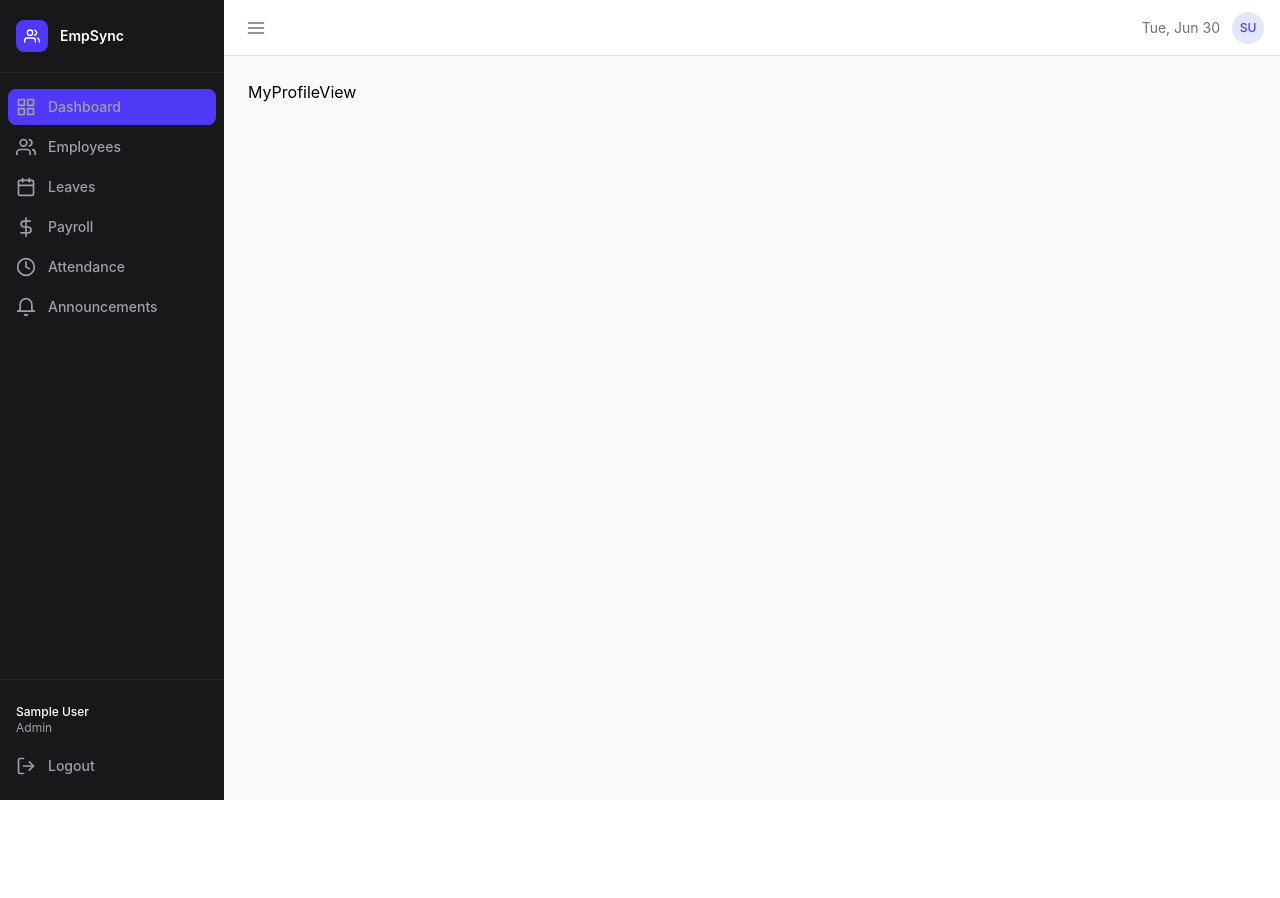
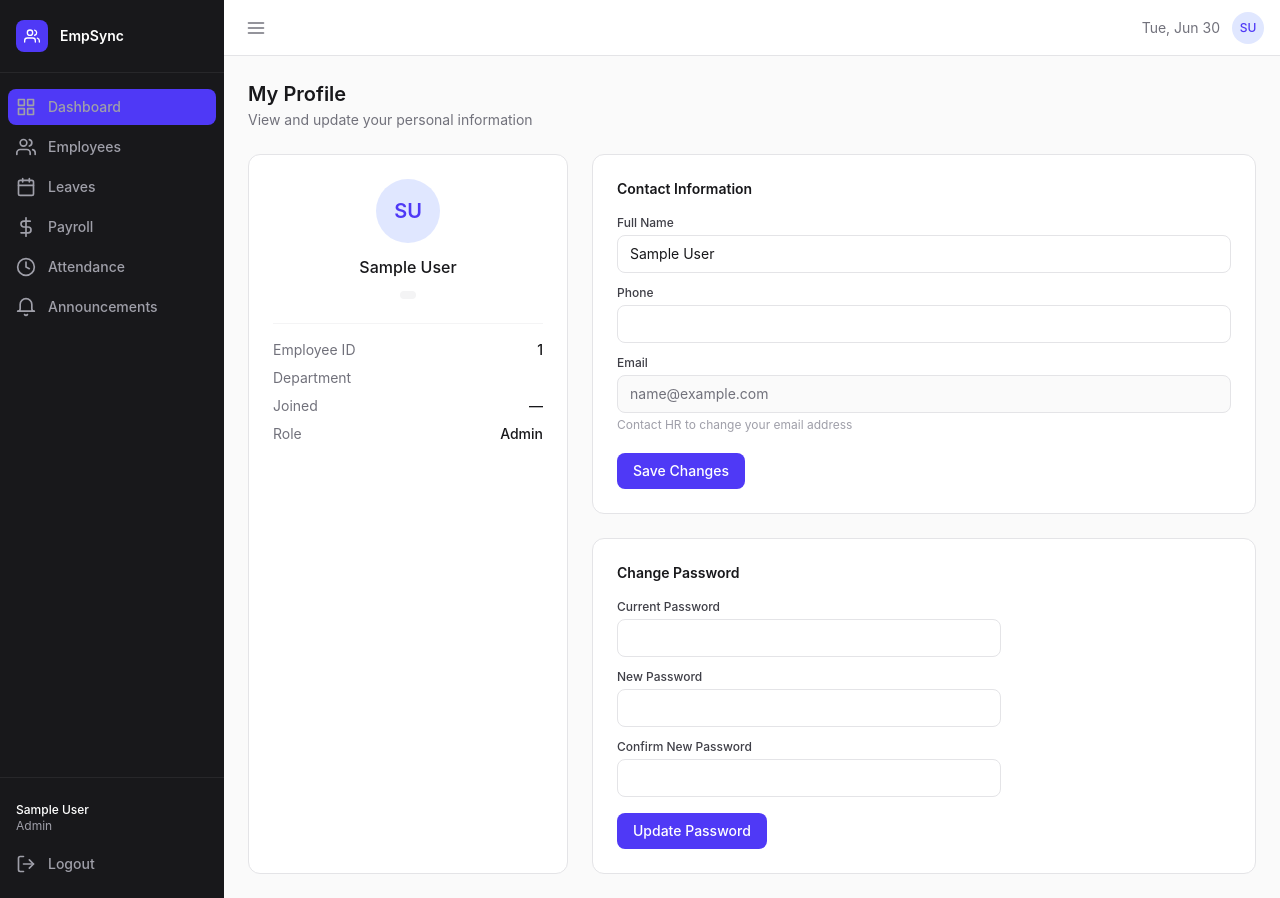
Before and after one commit to reachthenic-alt/empsync_pp, a Vue app: page /my-profile in a window 1280 px wide. Before the commit the page ends 800 px from the top, so only its background shows below. Built offline with nearby package versions, Linux system fonts and the light colour scheme; sample sign-in values are in the browser's storage.

Commit message:
Add My Profile page for employees

```diff
--- a/src/views/employee/MyProfileView.vue
+++ b/src/views/employee/MyProfileView.vue
@@ -1 +1,160 @@
-<template><div>MyProfileView</div></template>
+<template>
+  <div>
+    <!-- Header -->
+    <div class="mb-6">
+      <h1 class="text-xl font-semibold text-zinc-900 dark:text-white">My Profile</h1>
+      <p class="text-sm text-zinc-500 dark:text-zinc-400 mt-0.5">View and update your personal information</p>
+    </div>
+
+    <div class="grid lg:grid-cols-3 gap-6">
+      <!-- Profile summary card -->
+      <div class="bg-white dark:bg-zinc-900 border border-zinc-200 dark:border-zinc-800 rounded-xl p-6 flex flex-col items-center text-center">
+        <div class="w-16 h-16 rounded-full bg-indigo-100 dark:bg-indigo-900 flex items-center justify-center text-indigo-600 dark:text-indigo-400 font-semibold text-xl mb-3">
+          {{ getInitials(employee.name) }}
+        </div>
+        <p class="font-medium text-zinc-900 dark:text-white">{{ employee.name }}</p>
+        <p class="text-sm text-zinc-500 dark:text-zinc-400">{{ employee.position }}</p>
+        <span :class="['mt-3 text-xs px-2 py-1 rounded-md font-medium', employee.status === 'active' ? 'bg-green-50 dark:bg-green-900/30 text-green-700 dark:text-green-400' : 'bg-zinc-100 dark:bg-zinc-800 text-zinc-500 dark:text-zinc-400']">
+          {{ employee.status }}
+        </span>
+
+        <div class="w-full mt-6 pt-4 border-t border-zinc-100 dark:border-zinc-800 space-y-2 text-left">
+          <div class="flex justify-between text-sm">
+            <span class="text-zinc-500 dark:text-zinc-400">Employee ID</span>
+            <span class="text-zinc-900 dark:text-white font-medium">{{ employee.id }}</span>
+          </div>
+          <div class="flex justify-between text-sm">
+            <span class="text-zinc-500 dark:text-zinc-400">Department</span>
+            <span class="text-zinc-900 dark:text-white font-medium">{{ employee.department }}</span>
+          </div>
+          <div class="flex justify-between text-sm">
+            <span class="text-zinc-500 dark:text-zinc-400">Joined</span>
+            <span class="text-zinc-900 dark:text-white font-medium">{{ formatDate(employee.joinDate) }}</span>
+          </div>
+          <div class="flex justify-between text-sm">
+            <span class="text-zinc-500 dark:text-zinc-400">Role</span>
+            <span class="text-zinc-900 dark:text-white font-medium capitalize">{{ employee.role }}</span>
+          </div>
+        </div>
+      </div>
+
+      <!-- Editable details -->
+      <div class="lg:col-span-2 space-y-6">
+        <div class="bg-white dark:bg-zinc-900 border border-zinc-200 dark:border-zinc-800 rounded-xl p-6">
+          <h2 class="text-sm font-semibold text-zinc-900 dark:text-white mb-4">Contact Information</h2>
+          <div class="space-y-3">
+            <div>
+              <label class="block text-xs font-medium text-zinc-700 dark:text-zinc-300 mb-1">Full Name</label>
+              <input v-model="form.name" type="text" class="w-full px-3 py-2 text-sm border border-zinc-200 dark:border-zinc-700 rounded-lg bg-white dark:bg-zinc-800 text-zinc-900 dark:text-white focus:outline-none focus:ring-2 focus:ring-indigo-500" />
+            </div>
+            <div>
+              <label class="block text-xs font-medium text-zinc-700 dark:text-zinc-300 mb-1">Phone</label>
+              <input v-model="form.phone" type="text" class="w-full px-3 py-2 text-sm border border-zinc-200 dark:border-zinc-700 rounded-lg bg-white dark:bg-zinc-800 text-zinc-900 dark:text-white focus:outline-none focus:ring-2 focus:ring-indigo-500" />
+            </div>
+            <div>
+              <label class="block text-xs font-medium text-zinc-700 dark:text-zinc-300 mb-1">Email</label>
+              <input :value="employee.email" type="email" disabled class="w-full px-3 py-2 text-sm border border-zinc-200 dark:border-zinc-700 rounded-lg bg-zinc-50 dark:bg-zinc-800/50 text-zinc-500 dark:text-zinc-500 cursor-not-allowed" />
+              <p class="text-xs text-zinc-400 dark:text-zinc-500 mt-1">Contact HR to change your email address</p>
+            </div>
+          </div>
+          <div class="flex items-center gap-3 mt-5">
+            <button @click="saveDetails" class="px-4 py-2 text-sm font-medium text-white bg-indigo-600 hover:bg-indigo-700 rounded-lg transition-colors">
+              Save Changes
+            </button>
+            <span v-if="savedMessage" class="text-xs text-green-600 dark:text-green-400">{{ savedMessage }}</span>
+          </div>
+        </div>
+
+        <div class="bg-white dark:bg-zinc-900 border border-zinc-200 dark:border-zinc-800 rounded-xl p-6">
+          <h2 class="text-sm font-semibold text-zinc-900 dark:text-white mb-4">Change Password</h2>
+          <div class="space-y-3 max-w-sm">
+            <div>
+              <label class="block text-xs font-medium text-zinc-700 dark:text-zinc-300 mb-1">Current Password</label>
+              <input v-model="passwordForm.current" type="password" class="w-full px-3 py-2 text-sm border border-zinc-200 dark:border-zinc-700 rounded-lg bg-white dark:bg-zinc-800 text-zinc-900 dark:text-white focus:outline-none focus:ring-2 focus:ring-indigo-500" />
+            </div>
+            <div>
+              <label class="block text-xs font-medium text-zinc-700 dark:text-zinc-300 mb-1">New Password</label>
+              <input v-model="passwordForm.next" type="password" class="w-full px-3 py-2 text-sm border border-zinc-200 dark:border-zinc-700 rounded-lg bg-white dark:bg-zinc-800 text-zinc-900 dark:text-white focus:outline-none focus:ring-2 focus:ring-indigo-500" />
+            </div>
+            <div>
+              <label class="block text-xs font-medium text-zinc-700 dark:text-zinc-300 mb-1">Confirm New Password</label>
+              <input v-model="passwordForm.confirm" type="password" class="w-full px-3 py-2 text-sm border border-zinc-200 dark:border-zinc-700 rounded-lg bg-white dark:bg-zinc-800 text-zinc-900 dark:text-white focus:outline-none focus:ring-2 focus:ring-indigo-500" />
+            </div>
+          </div>
+          <p v-if="passwordError" class="text-xs text-red-500 mt-2">{{ passwordError }}</p>
+          <p v-if="passwordSuccess" class="text-xs text-green-600 dark:text-green-400 mt-2">{{ passwordSuccess }}</p>
+          <button @click="changePassword" class="mt-4 px-4 py-2 text-sm font-medium text-white bg-indigo-600 hover:bg-indigo-700 rounded-lg transition-colors">
+            Update Password
+          </button>
+        </div>
+      </div>
+    </div>
+  </div>
+</template>
+
+<script setup>
+import { ref, computed } from 'vue'
+import { useDataStore } from '../../stores/data.js'
+import { useAuthStore } from '../../stores/auth.js'
+
+const dataStore = useDataStore()
+const authStore = useAuthStore()
+
+// Always read the latest employee record from the store (source of truth)
+const employee = computed(() =>
+  dataStore.getEmployeeById(authStore.user.id) ?? authStore.user
+)
+
+const form = ref({
+  name: employee.value.name,
+  phone: employee.value.phone,
+})
+
+const savedMessage = ref('')
+
+function saveDetails() {
+  if (!form.value.name.trim()) return
+  dataStore.updateEmployee(employee.value.id, {
+    name: form.value.name,
+    phone: form.value.phone,
+  })
+  authStore.updateUser({ name: form.value.name, phone: form.value.phone })
+  savedMessage.value = 'Saved!'
+  setTimeout(() => (savedMessage.value = ''), 2000)
+}
+
+function getInitials(name) {
+  return name.split(' ').map(n => n[0]).join('').slice(0, 2).toUpperCase()
+}
+function formatDate(dateStr) {
+  if (!dateStr) return '—'
+  return new Date(dateStr).toLocaleDateString('en-US', { month: 'short', day: 'numeric', year: 'numeric' })
+}
+
+const passwordForm = ref({ current: '', next: '', confirm: '' })
+const passwordError = ref('')
+const passwordSuccess = ref('')
+
+function changePassword() {
+  passwordError.value = ''
+  passwordSuccess.value = ''
+
+  if (passwordForm.value.current !== employee.value.password) {
+    passwordError.value = 'Current password is incorrect.'
+    return
+  }
+  if (passwordForm.value.next.length < 6) {
+    passwordError.value = 'New password must be at least 6 characters.'
+    return
+  }
+  if (passwordForm.value.next !== passwordForm.value.confirm) {
+    passwordError.value = 'New passwords do not match.'
+    return
+  }
+
+  dataStore.updateEmployee(employee.value.id, { password: passwordForm.value.next })
+  authStore.updateUser({ password: passwordForm.value.next })
+  passwordSuccess.value = 'Password updated successfully.'
+  passwordForm.value = { current: '', next: '', confirm: '' }
+}
+</script>
```
